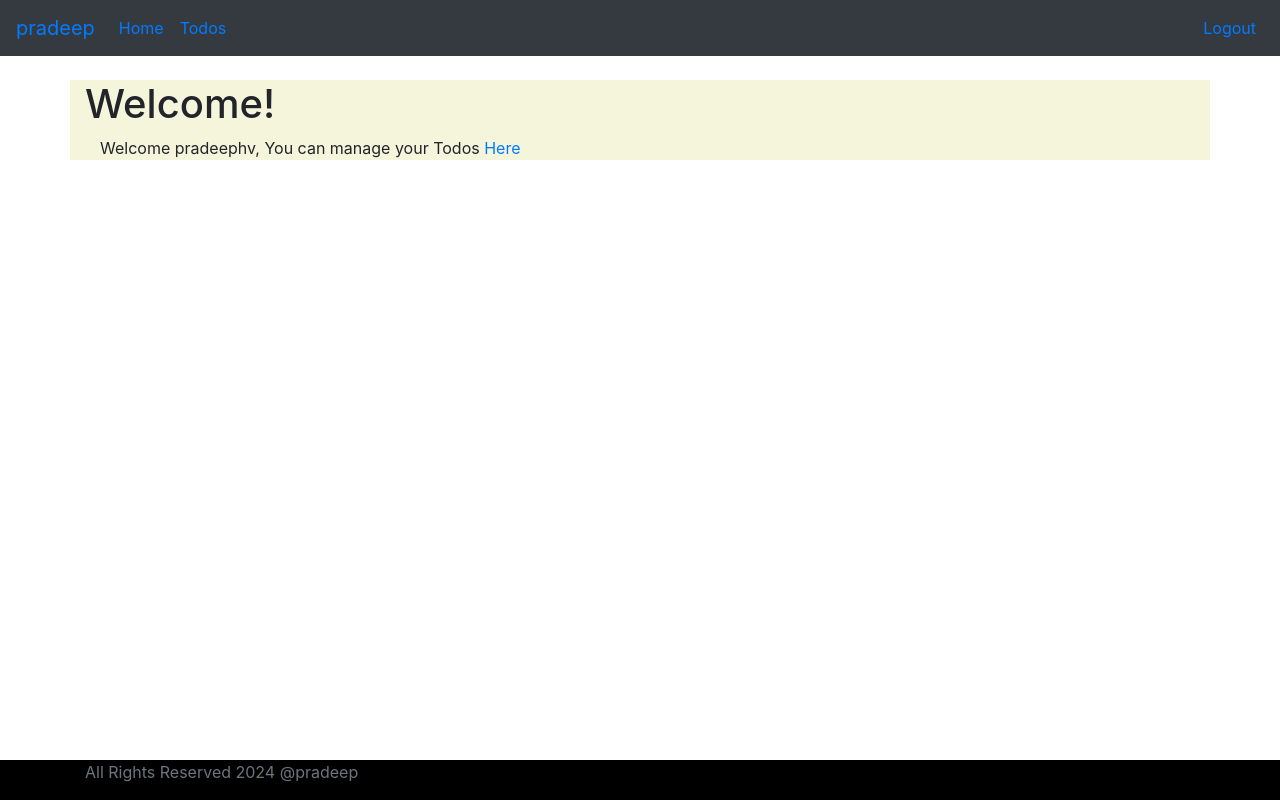
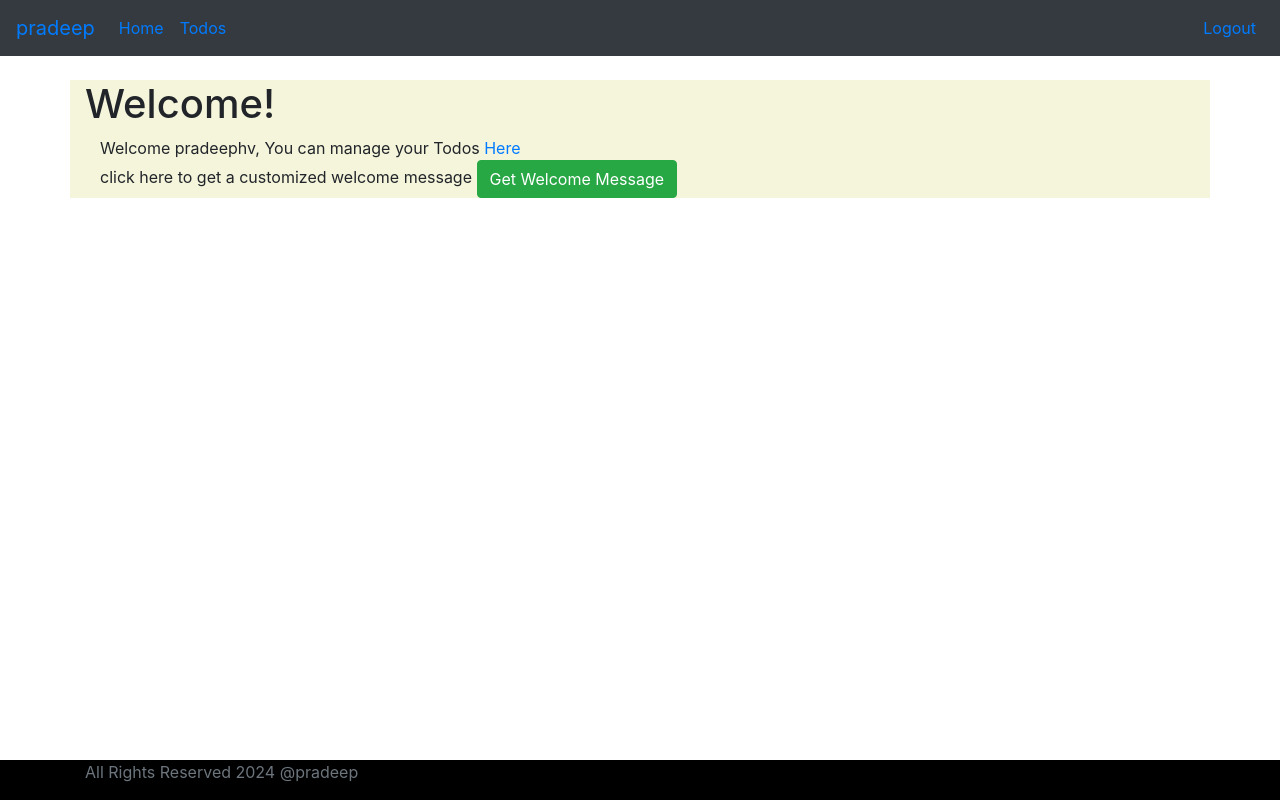
Before and after one commit to Pradeep92hv/Spring-boot-Todo, an Angular app: page /welcome/pradeephv in a window 1280 px wide. Built offline with nearby package versions, Linux system fonts and the light colour scheme; sample sign-in values are in the browser's storage.

Commit message:
step 50 : Connectiong Angular FrontEnd with Restfull API 1 CREATING DATA SERVICE

```diff
--- a/src/app/app-routing.module.ts
+++ b/src/app/app-routing.module.ts
@@ -12,7 +12,7 @@ const routes: Routes = [
   { path:'login', component :LoginComponent},
   {path:"welcome/:name", component: WelcomeComponent , canActivate:[RouteGuardService]},
   {path: 'todos',component:ListTodosComponent, canActivate:[RouteGuardService]},
-  {path: 'logout' ,component: LogoutComponent},
+  {path: 'logout' ,component: LogoutComponent, canActivate:[RouteGuardService] },
   {path: "**", component: ErrorComponent}   // it should be last
 ];
 
--- /dev/null
+++ b/src/app/service/data/welcome-data.service.ts
@@ -0,0 +1,13 @@
+import { Injectable } from '@angular/core';
+
+@Injectable({
+  providedIn: 'root'
+})
+export class WelcomeDataService {
+
+  constructor() { }
+
+  executeHelloWorldBeanservice(){
+    console.log("execute ")
+  }
+}
--- a/src/app/welcome/welcome.component.html
+++ b/src/app/welcome/welcome.component.html
@@ -5,3 +5,12 @@
 You can  manage your Todos <a routerLink="/todos"> Here</a>
 
 </div>
+
+
+
+<div class="container">
+
+   click here to get a customized welcome message
+  <button (click)="getWelcomeMessage()" class="btn btn-success">Get Welcome Message</button>
+
+</div>
--- a/src/app/welcome/welcome.component.ts
+++ b/src/app/welcome/welcome.component.ts
@@ -2,6 +2,7 @@ import { Component, OnInit } from '@angular/core';
 
 import { AppComponent } from '../app.component';
 import { ActivatedRoute } from '@angular/router';
+import { WelcomeDataService } from '../service/data/welcome-data.service';
 
 @Component({
   selector: 'app-welcome',
@@ -14,7 +15,10 @@ export class WelcomeComponent implements OnInit {
 
 
 message  = 'welcome message'
-  constructor(private route:ActivatedRoute) { }
+  constructor(
+    private route:ActivatedRoute,
+    private service:WelcomeDataService
+  ) { }
 
    name=""
   ngOnInit()  {
@@ -24,4 +28,9 @@ message  = 'welcome message'
     this.name=this.route.snapshot.params['name']
   }
 
+
+  getWelcomeMessage(){
+    this.service.executeHelloWorldBeanservice();
+
+  }
 }
```
Also changed, not shown: 1 other file (tests, documents, lock files or other folders).
